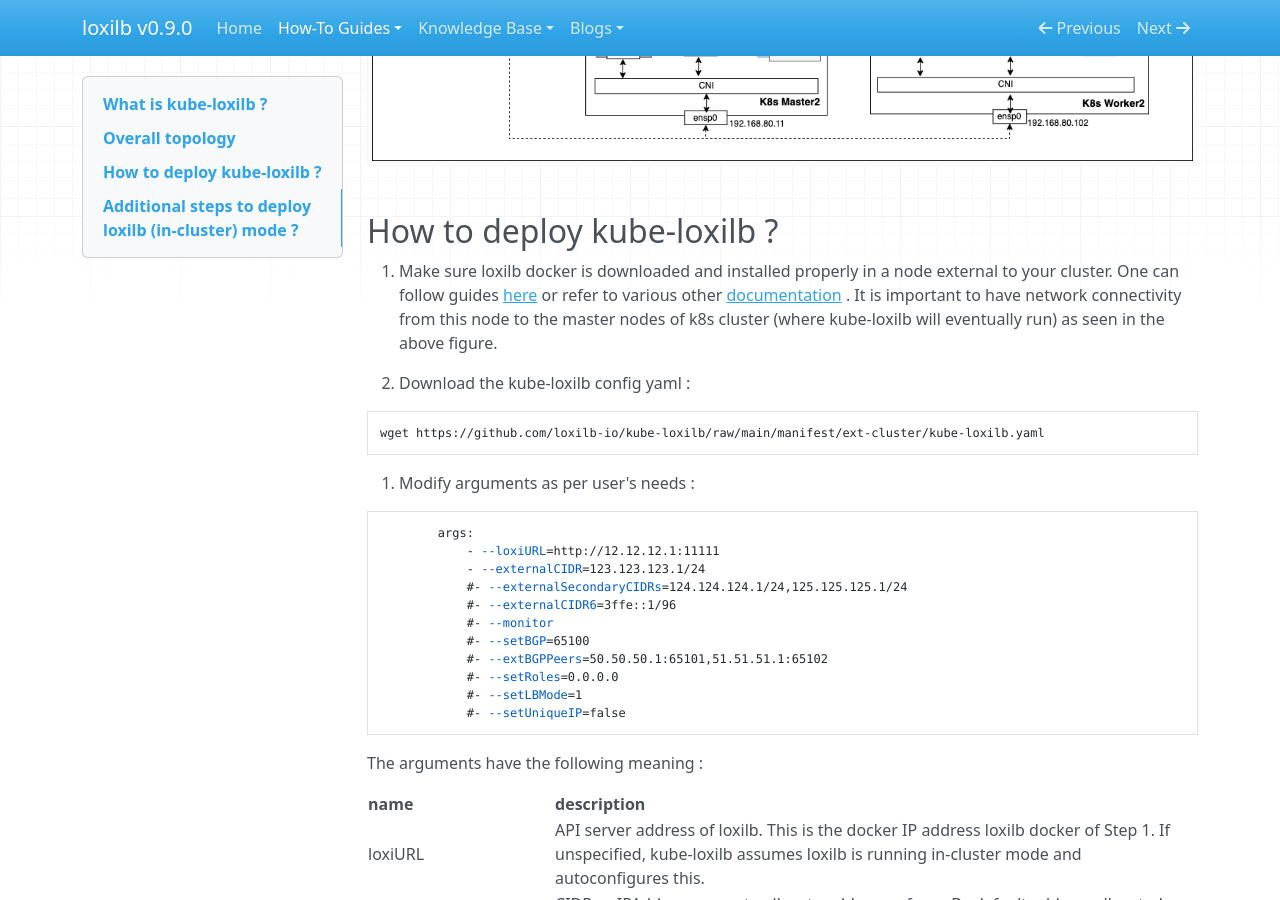
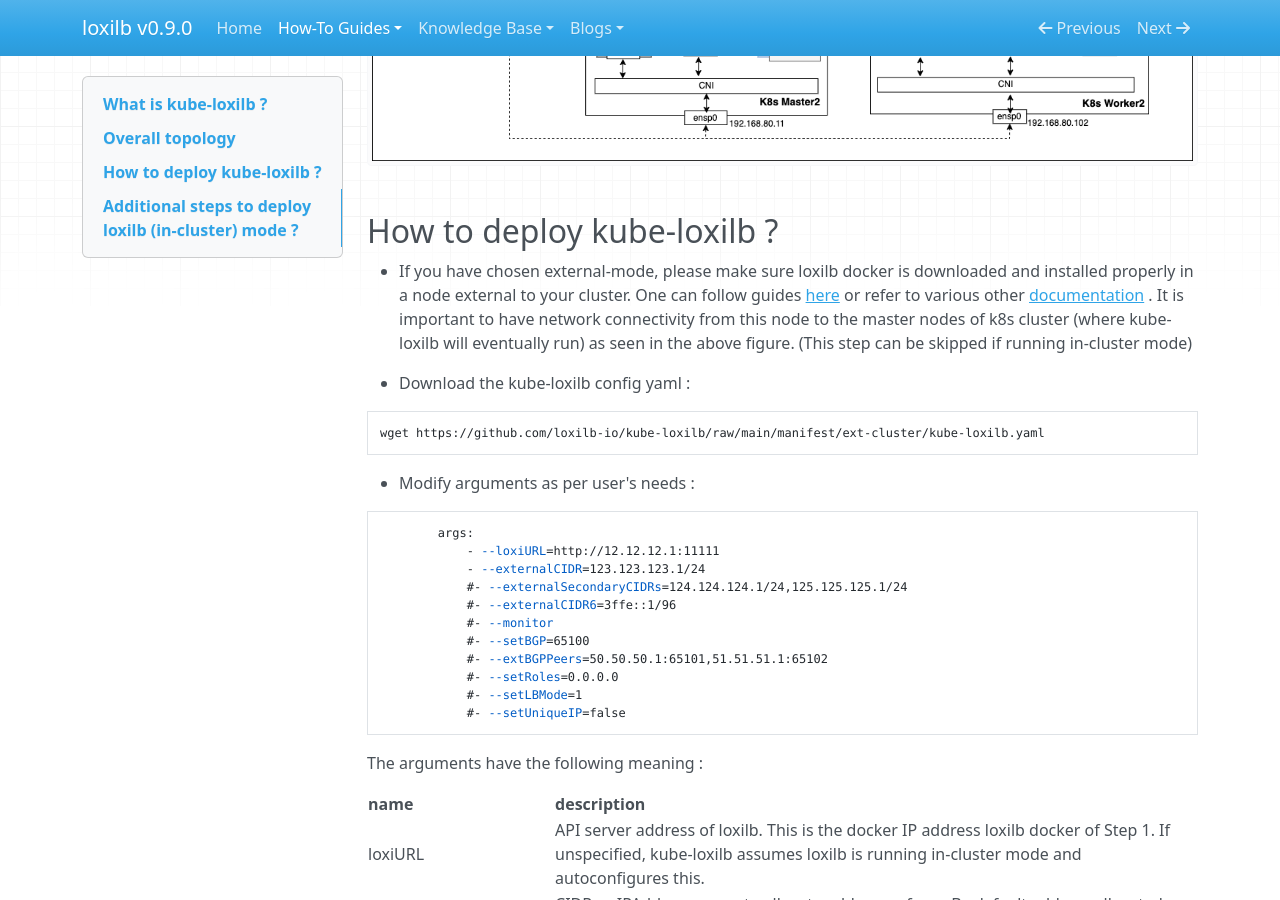
Before and after one commit to loxilb-io/loxilbdocs, an MkDocs documentation site: the page built from docs/kube-loxilb.md, in a window 1280 px wide and 900 px high, scrolled down 1790 px. Built offline with MkDocs 1.6.1, drawn with Linux system fonts in a browser that asks for light colours; nearby versions of some CDN libraries.

Commit message:
Update kube-loxilb.md

````diff
--- a/docs/kube-loxilb.md
+++ b/docs/kube-loxilb.md
@@ -23,15 +23,15 @@
 
 ## How to deploy kube-loxilb ?
 
-1. Make sure loxilb docker is downloaded and installed properly in a node external to your cluster. One can follow guides [here](https://loxilb-io.github.io/loxilbdocs/run/) or refer to various other [documentation](https://loxilb-io.github.io/loxilbdocs/#how-to-guides) . It is important to have network connectivity from this node to the master nodes of k8s cluster (where kube-loxilb will eventually run) as seen in the above figure.
+* If you have chosen external-mode, please make sure loxilb docker is downloaded and installed properly in a node external to your cluster. One can follow guides [here](https://loxilb-io.github.io/loxilbdocs/run/) or refer to various other [documentation](https://loxilb-io.github.io/loxilbdocs/#how-to-guides) . It is important to have network connectivity from this node to the master nodes of k8s cluster (where kube-loxilb will eventually run) as seen in the above figure. (This step can be skipped if running in-cluster mode)
 
-2. Download the kube-loxilb config yaml :
+* Download the kube-loxilb config yaml :
 
 ```
 wget https://github.com/loxilb-io/kube-loxilb/raw/main/manifest/ext-cluster/kube-loxilb.yaml
 ```
 
-3. Modify arguments as per user's needs :
+* Modify arguments as per user's needs :
 
 ```
         args:
````
Also changed, not shown: other parts of docs/kube-loxilb.md (+4 -4 lines).
